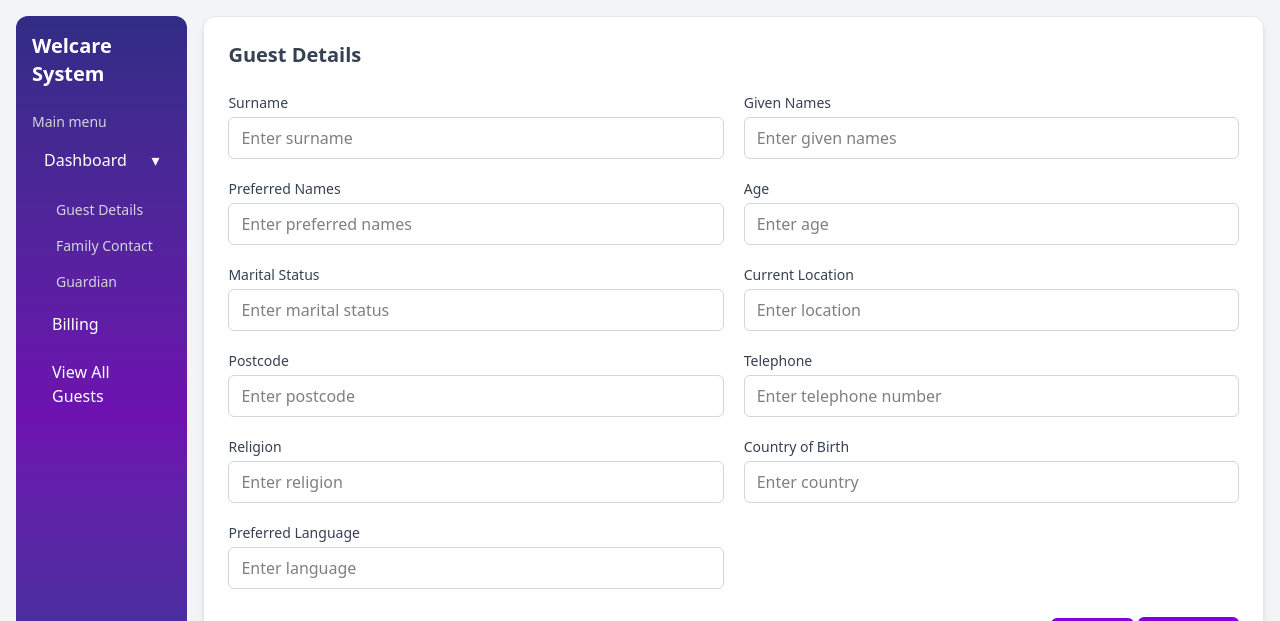
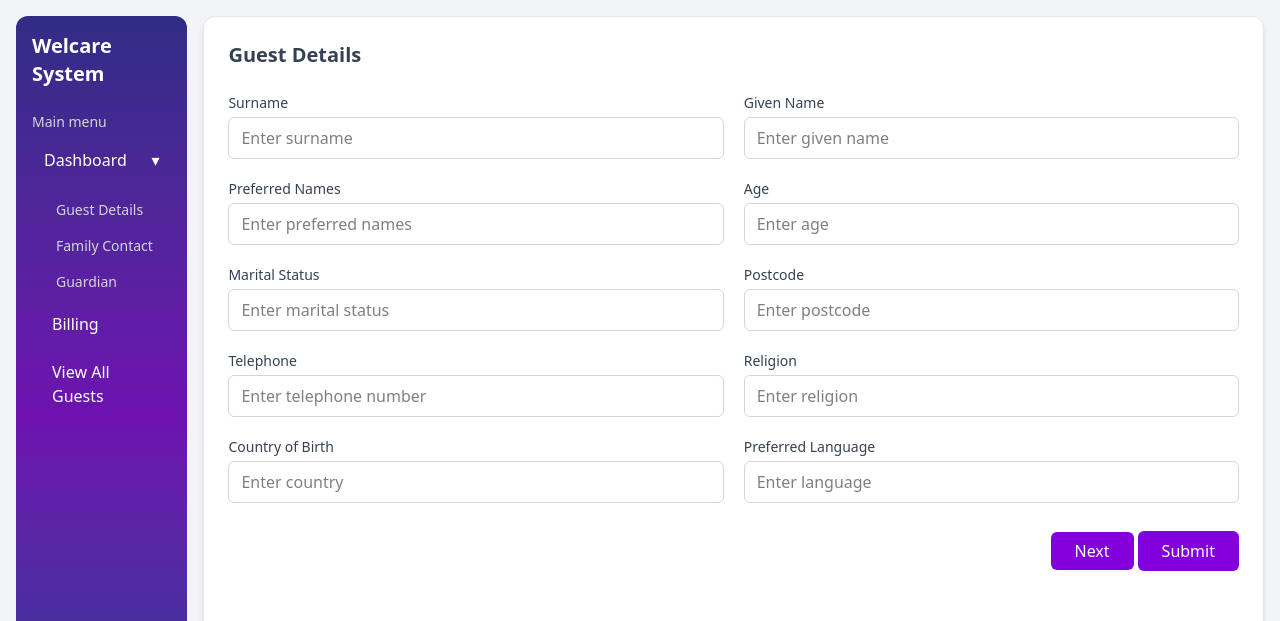
Before and after one commit to Saviskar/welcare-frontend, a React (Vite) app: page /home in a window 1280 px wide. Shown: the top 621 px of the page. Built offline with nearby package versions, Linux system fonts and the light colour scheme.

Commit message:
Create resident feature

```diff
--- a/package.json
+++ b/package.json
@@ -11,6 +11,7 @@
   },
   "dependencies": {
     "@tailwindcss/vite": "^4.1.3",
+    "axios": "^1.8.4",
     "react": "^19.0.0",
     "react-dom": "^19.0.0",
     "react-router-dom": "^7.5.0",
--- a/src/components/FormInput.jsx
+++ b/src/components/FormInput.jsx
@@ -1,7 +1,7 @@
 // components/FormInput.jsx
 import React from "react";
 
-function FormInput({ label, type = "text", id, placeholder }) {
+function FormInput({ label, type = "text", id, placeholder, value, onChange }) {
   return (
     <div>
       <label
@@ -15,6 +15,8 @@ function FormInput({ label, type = "text", id, placeholder }) {
         id={id}
         name={id}
         placeholder={placeholder}
+        value={value}
+        onChange={onChange}
         className="w-full border border-gray-300 rounded-md px-3 py-2 focus:outline-none focus:ring-2 focus:ring-indigo-500 transition"
       />
     </div>
--- a/src/components/RegisterGuestForm.jsx
+++ b/src/components/RegisterGuestForm.jsx
@@ -1,65 +1,124 @@
-import React from "react";
-import { Link } from "react-router-dom";
+import React, { useState } from "react";
+import { Link, useNavigate } from "react-router-dom";
 import FormInput from "./FormInput";
+import axios from "axios";
 
 function Registerguests() {
+  const [values, setValues] = useState({
+    surname: "",
+    givenName: "",
+    preferredNames: "",
+    age: "",
+    maritalStatus: "",
+    telephone: "",
+    postCode: "",
+    religion: "",
+    countryOfBirth: "",
+    preferredLanguage: "",
+  });
+
+  const navigate = useNavigate();
+
+  const handleSubmit = (e) => {
+    e.preventDefault();
+
+    const url = "http://localhost:3000/residents/create";
+
+    axios
+      .post(url, values)
+      .then((res) => {
+        console.log(res);
+        navigate("/familyContact");
+      })
+      .catch((err) => console.log(err));
+  };
+
+  const handleChange = (e) => {
+    setValues({ ...values, [e.target.id]: e.target.value });
+  };
+
   return (
     <>
       <h2 className="text-xl font-semibold mb-6 text-gray-700">
         Guest Details
       </h2>
-      <form className="grid grid-cols-1 md:grid-cols-2 gap-5">
-        {/* Guest Fields */}
-        <FormInput label="Surname" id="surname" placeholder="Enter surname" />
+      <form
+        onSubmit={handleSubmit}
+        className="grid grid-cols-1 md:grid-cols-2 gap-5"
+      >
         <FormInput
-          label="Given Names"
-          id="givenNames"
-          placeholder="Enter given names"
+          label="Surname"
+          id="surname"
+          value={values.surname}
+          placeholder="Enter surname"
+          onChange={handleChange}
+        />
+        <FormInput
+          label="Given Name"
+          id="givenName"
+          value={values.givenName}
+          placeholder="Enter given name"
+          onChange={handleChange}
         />
         <FormInput
           label="Preferred Names"
           id="preferredNames"
+          value={values.preferredNames}
           placeholder="Enter preferred names"
+          onChange={handleChange}
         />
-        <FormInput label="Age" id="age" type="number" placeholder="Enter age" />
+        <FormInput
+          label="Age"
+          id="age"
+          type="number"
+          value={values.age}
+          placeholder="Enter age"
+          onChange={handleChange}
+        />
         <FormInput
           label="Marital Status"
           id="maritalStatus"
+          value={values.maritalStatus}
           placeholder="Enter marital status"
-        />
-        <FormInput
-          label="Current Location"
-          id="currentLocation"
-          placeholder="Enter location"
+          onChange={handleChange}
         />
         <FormInput
           label="Postcode"
-          id="postcode"
+          id="postCode"
+          value={values.postCode}
           placeholder="Enter postcode"
+          onChange={handleChange}
         />
         <FormInput
           label="Telephone"
           id="telephone"
           type="tel"
+          value={values.telephone}
           placeholder="Enter telephone number"
+          onChange={handleChange}
         />
         <FormInput
           label="Religion"
           id="religion"
+          value={values.religion}
           placeholder="Enter religion"
+          onChange={handleChange}
         />
         <FormInput
           label="Country of Birth"
           id="countryOfBirth"
+          value={values.countryOfBirth}
           placeholder="Enter country"
+          onChange={handleChange}
         />
         <FormInput
           label="Preferred Language"
           id="preferredLanguage"
+          value={values.preferredLanguage}
           placeholder="Enter language"
+          onChange={handleChange}
         />
 
-        {/* Submit Buttons */}
         <div className="md:col-span-2 text-right mt-2">
           <Link
             to="/familyContact"
--- a/src/components/Sidebar.jsx
+++ b/src/components/Sidebar.jsx
@@ -83,7 +83,7 @@ function Sidebar() {
       {/* User Info */}
       <div className="mt-10 flex items-center gap-3 border-t border-gray-700 pt-4 mb-2">
         <img
-          src=""
+          // src=""
           alt="User avatar"
           className="w-10 h-10 rounded-full bg-gray-500"
         />
```
Also changed, not shown: 1 other file (tests, documents, lock files or other folders).
